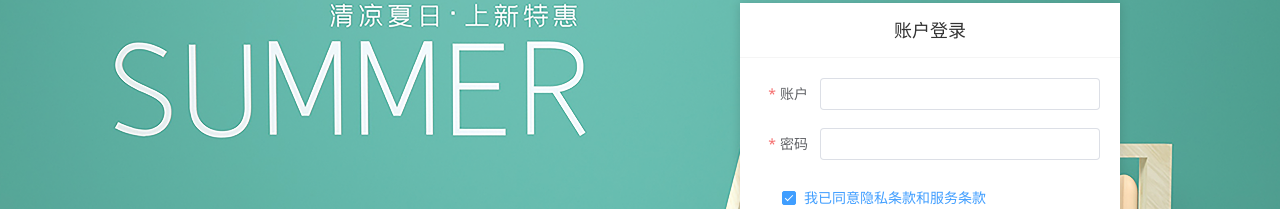
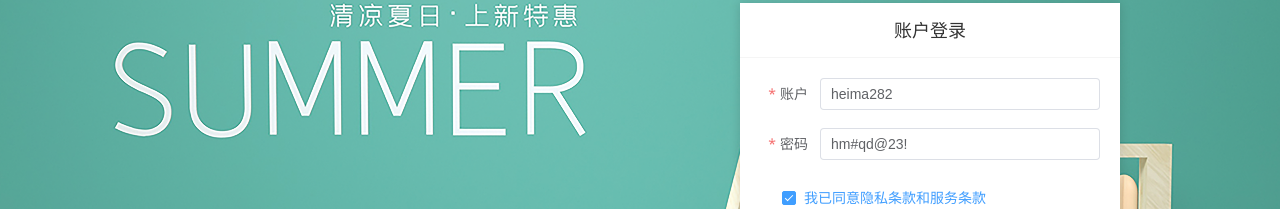
Before and after one commit to Hzubh/suxiao, a Vue app in the folder xtx/: page /login in a window 1280 px wide. Shown: the part 184-393 px from the top of the page. Built offline with nearby package versions, Linux system fonts and the light colour scheme; a small style sheet from the web is missing.

Commit message:
pinia 数据持久化

```diff
--- a/xtx/package.json
+++ b/xtx/package.json
@@ -13,6 +13,7 @@
     "axios": "^1.4.0",
     "element-plus": "^2.3.4",
     "pinia": "^2.0.36",
+    "pinia-plugin-persistedstate": "^3.1.0",
     "vue": "^3.3.2",
     "vue-router": "^4.2.0"
   },
--- a/xtx/src/main.js
+++ b/xtx/src/main.js
@@ -1,6 +1,6 @@
 import { createApp, } from 'vue'
 import { createPinia } from 'pinia'
-
+import piniaPluginPersistedstate from 'pinia-plugin-persistedstate'
 import App from './App.vue'
 import router from './router'
 
@@ -8,8 +8,10 @@ import '@/styles/common.scss'
 import {lazyPlugins}  from '@/directives/index'
 import {componentPlugin} from '@/components'
 const app = createApp(App)
-
-app.use(createPinia())
+const pinia =createPinia();
+//注册
+pinia.use(piniaPluginPersistedstate)
+app.use(pinia)
 app.use(lazyPlugins)
 app.use(componentPlugin)
 app.use(router)
--- /dev/null
+++ b/xtx/src/stores/usr.js
@@ -0,0 +1,21 @@
+//管理用户相关
+import { ref } from "vue";
+import { getLoginApi } from "@/apis/usr";
+import { defineStore } from "pinia";
+export const useUserStore =  defineStore('usr',()=>{
+    //1.定义管理用户的数据state
+    const user = ref({})
+    //2.定义获取接口数据的action函数
+    const getUserInfo=async({account,password})=>{
+        const res =  await getLoginApi({account,password})
+        user.value =res.result
+    }
+    //3.以对象的形式return
+    return {
+        user,
+        getUserInfo
+    }
+},{
+    persist:true
+}
+)
--- a/xtx/src/views/Logins/index.vue
+++ b/xtx/src/views/Logins/index.vue
@@ -1,14 +1,15 @@
 <script setup>
 //表单校验（账户+密码）
 //准备表单对象
-import {getLoginApi} from '@/apis/usr'
 import { ref } from 'vue';
 import { ElMessage } from'element-plus';
 import 'element-plus/theme-chalk/el-message.css'
 import { useRouter } from 'vue-router';
+import { useUserStore } from '@/stores/usr';
+const userStore = useUserStore()
 const form = ref({
-    account:'',
-    password:'',
+    account:'heima282',
+    password:'hm#qd@23!',
     agree:true
 } )
 
@@ -43,8 +44,7 @@ const toLogin= ()=>{
   formRef.value.validate(async (valid)=>{
     if(valid){
 
-      const res = await getLoginApi({account,password})
-      console.log(res);
+      await userStore.getUserInfo({account,password})
       ElMessage({type:'success',message:"登录成功"})
       //跳转页面
       route.replace({path:'/'})
```
Also changed, not shown: 1 other file (tests, documents, lock files or other folders).
